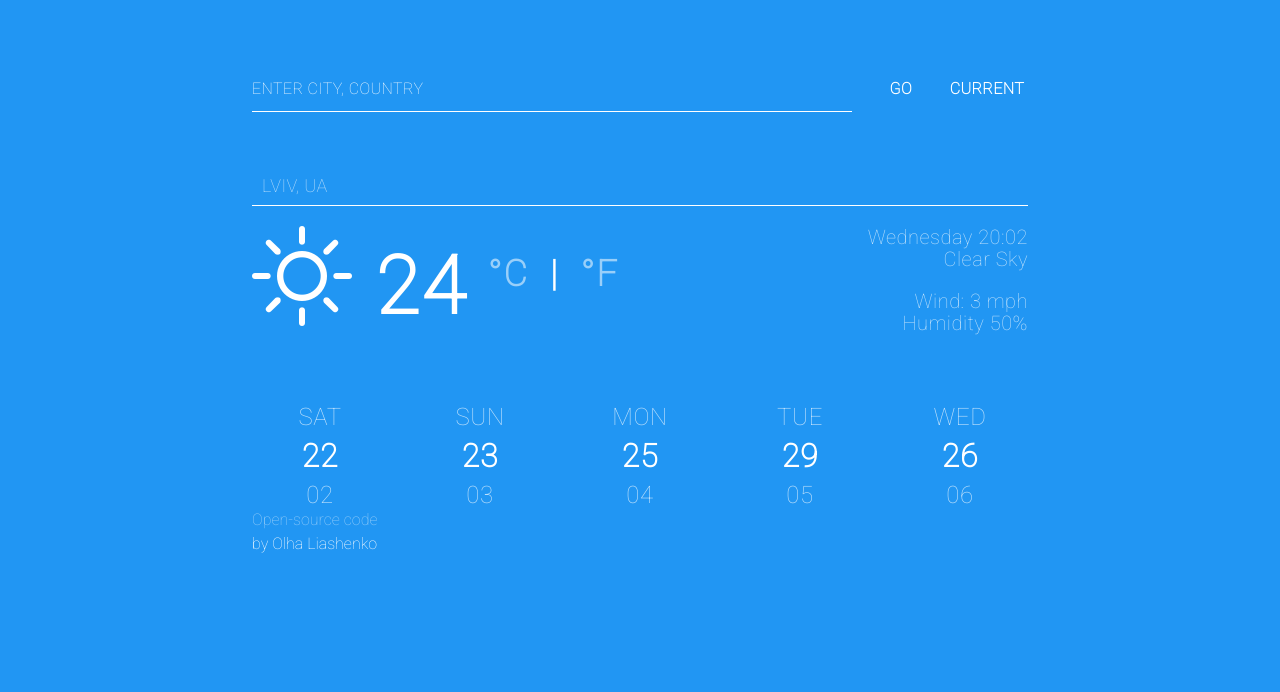
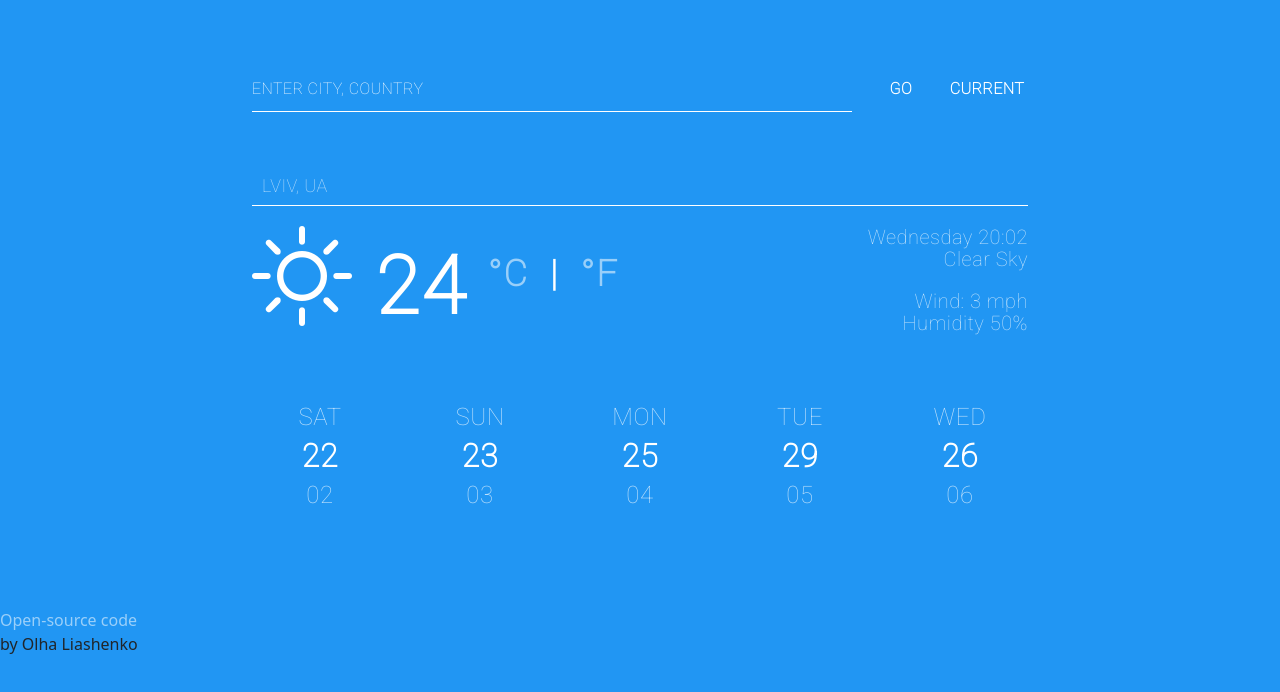
Before and after one commit to OlhaLiashenko/weather-forecast, a plain HTML site: page index.html in a window 1280 px wide. Drawn offline with nearby package versions, Linux system fonts and the light colour scheme; no server answers.

Commit message:
Update index.html

```diff
--- a/index.html
+++ b/index.html
@@ -91,10 +91,10 @@
           </div>
         </div>
       </div>
-      <div>
-        <a href="https://github.com/OlhaLiashenko/weather-forecast" class="link-github">Open-source code</a>
-        <p>by Olha Liashenko</p>
-      </div>
+    </div>
+    <div class="link-github">
+      <a href="https://github.com/OlhaLiashenko/weather-forecast">Open-source code</a>
+      <p>by Olha Liashenko</p>
     </div>
     <script src="./src/index.js"></script>
   </body>
```
